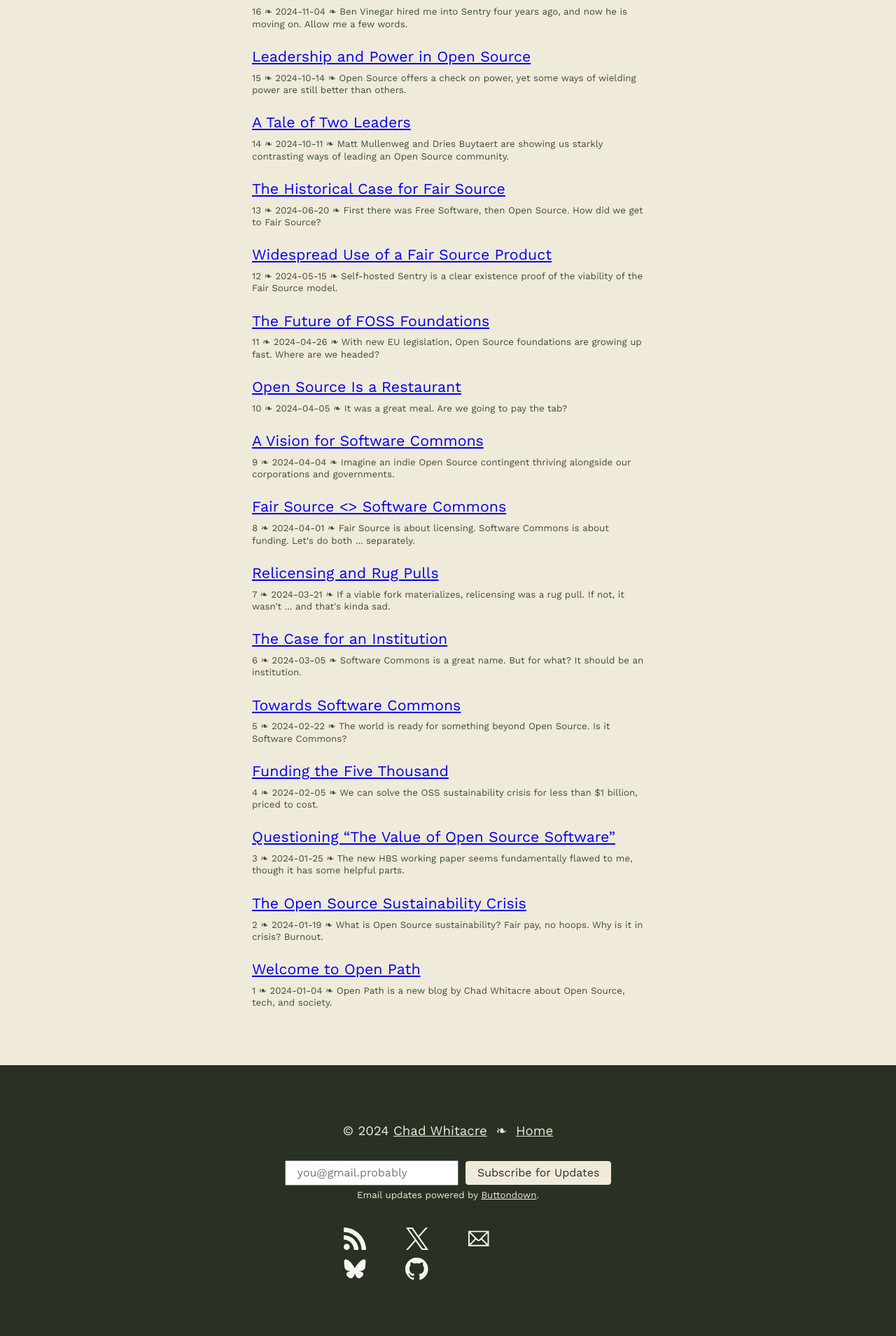
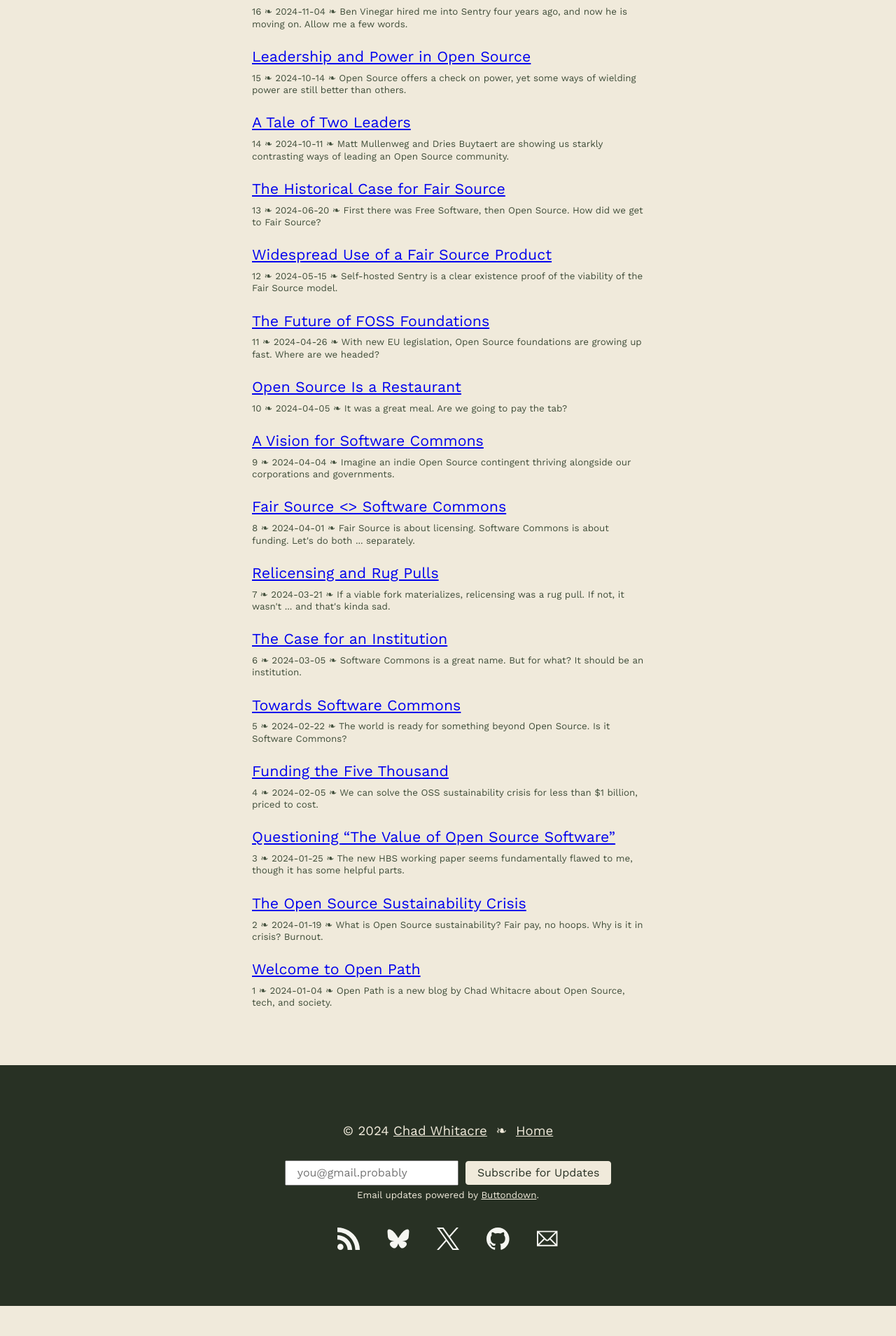
Before and after one commit to chadwhitacre/openpath, a Jekyll site: the page built from index.html, in a window 1280 px wide. Shown: the part 1174-3083 px from the top of the page at 70% size. Built offline with Jekyll 4.4.1, drawn with Linux system fonts in a browser that asks for light colours; some web fonts are replaced; comment, search, counter and statistics services are not loaded; after the commit the page ends 3040 px from its top, so only the background shows below that.

Commit message:
Fix footer CSS

```diff
--- a/assets/style.scss
+++ b/assets/style.scss
@@ -420,7 +420,7 @@ footer {
   ul {
     width: 60%;
     min-width: 192px;
-    columns: 4; /* should match number of icons */
+    columns: 5; /* should match number of icons */
     margin: 0 auto;
     padding: 0;
 
```
